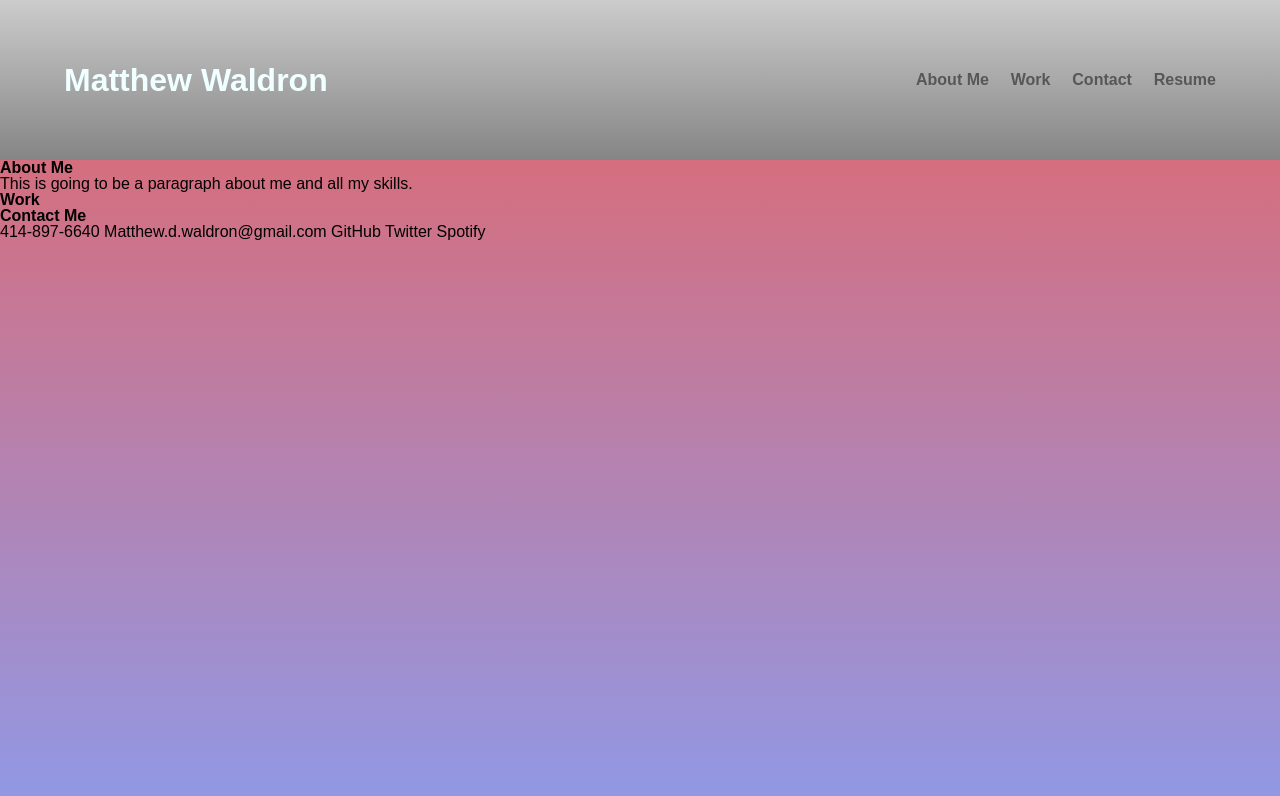
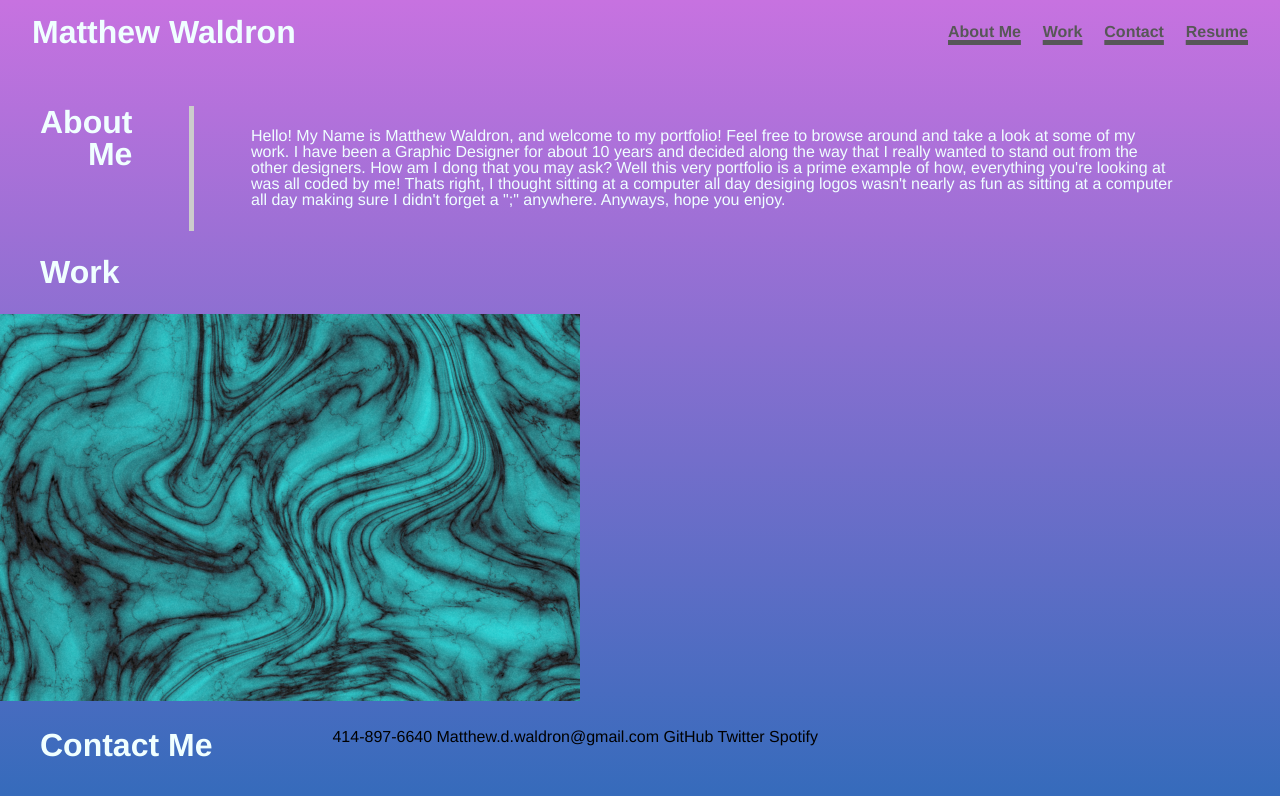
Before and after one commit to mrartrager/Portfolio, a plain HTML site: page index.html in a window 1280 px wide. Drawn offline with Linux system fonts and the light colour scheme.

Commit message:
about me updated

```diff
--- a/assets/style.css
+++ b/assets/style.css
@@ -1,13 +1,14 @@
 body {
-    background: linear-gradient(#e66465, #9198e5);
+    background: linear-gradient(#c772e0,#356bbb);
+    font-family: Helvetica;
 }
 
-header{
+header {
+    height: 20px;
     display:flex;
     justify-content: space-between;
     align-items: center;
-    padding: 5%;
-    background: linear-gradient(rgb(204, 204, 204), rgb(133, 133, 133));
+    padding: 2.5%;
 }
 
 .name {
@@ -15,19 +16,66 @@ header{
     color:azure;
 }
 
-nav ul {
+
+
+ul {
     display: flex;
     justify-content: space-between;
     min-width: 300px;
-  }
+}
 
-  nav a {
+.about {
+    display: flex;
+    flex: 1 1 0;
+    max-width: 1200px;
+    margin: 2% auto;
+    padding-right: 5%;
+
+}
+
+#about {
+    text-align: right;
+    margin-right: 5%;
+    padding-right: 5%;
+    border-right: 5px solid #ccc;
+        height: 125px;
+}
+
+.me{
+    display:flex;
+    align-items: center;
+    color:azure;
+}
+.work {
+    display: flex;
+    flex: 1 1 0;
+    max-width: 1200px;
+    margin: 2% auto;
+    padding-right: 5%;
+}
+
+
+a {
     color: #575757;
     font-weight: bolder;
-    text-decoration: none;
+    text-decoration: underline solid 5px #575757;
+
   }
 
 a:hover {
     color: rgb(0, 0, 0);
-    text-shadow: 2px 2px 4px #ffffff;
+    text-shadow: 2px 2px 4px #ececec;
   }
+
+  h2 {
+    font-size: 200%;
+    color: azure;
+    padding-right: 10%;
+  }
+
+  footer {
+    display: flex;
+    flex: 1 1 0;
+    max-width: 1200px;
+    margin: 2% auto;
+}
--- a/index.html
+++ b/index.html
@@ -14,7 +14,6 @@
     <header>
         <h1 class="name"> Matthew Waldron </h1>
         <nav>
-          <!--<img class="bg-img" src="./assets/nav.png" alt="stone navbar image">-->
             <ul class="nav">
                 <li><a href="#">About Me</a></li>
                 <li><a a href="#">Work</a></li>
@@ -22,20 +21,37 @@
                 <li><a a href="#">Resume</a></li>
             </ul>
         </nav>
+
     </header>
-
+    <img class="img0" src="" alt="">
     <main>
-        <section>
-        <h2>About Me</h2>
-        <p>This is going to be a paragraph about me and all my skills.</p>
+        <section class="about">
+        <h2 id="about">About Me</h2>
+        <p class="me">Hello! My Name is Matthew Waldron, and welcome to my portfolio! Feel free to browse around and take a look at some of my work.
+            I have been a Graphic Designer for about 10 years and decided along the way that I really wanted to stand out from the other designers.
+            How am I dong that you may ask? Well this very portfolio is a prime example of how, everything you're looking at was all coded by me!
+            Thats right, I thought sitting at a computer all day desiging logos wasn't nearly as fun as sitting at a computer all day making sure I didn't
+            forget a ";" anywhere.  Anyways, hope you enjoy.
+        </p>
         </section>
 
-        <section>
-        <h2>Work</h2>
+        <section class="work">
+            <h2 id="work">Work</h2>
         </section>
+
+        <section id="images">
+        <img class="img1" src="./assets/img1.png" alt="">
+        <img class =img2" src="" alt="">
+        <img class =img3" src="" alt="">
+        <img class =img4" src="" alt="">
+        <img class =img5" src="" alt="">
+        </section>
+
+
+
     </main>
     <footer>
-        <h2>Contact Me</h2>
+        <h2 class="con">Contact Me</h2>
         <p>414-897-6640 Matthew.d.waldron@gmail.com GitHub Twitter Spotify</p>
     </footer>
 </body>
```
Also changed, not shown: assets/img0.png (added), assets/img1.png (renamed from assets/nav.png).
